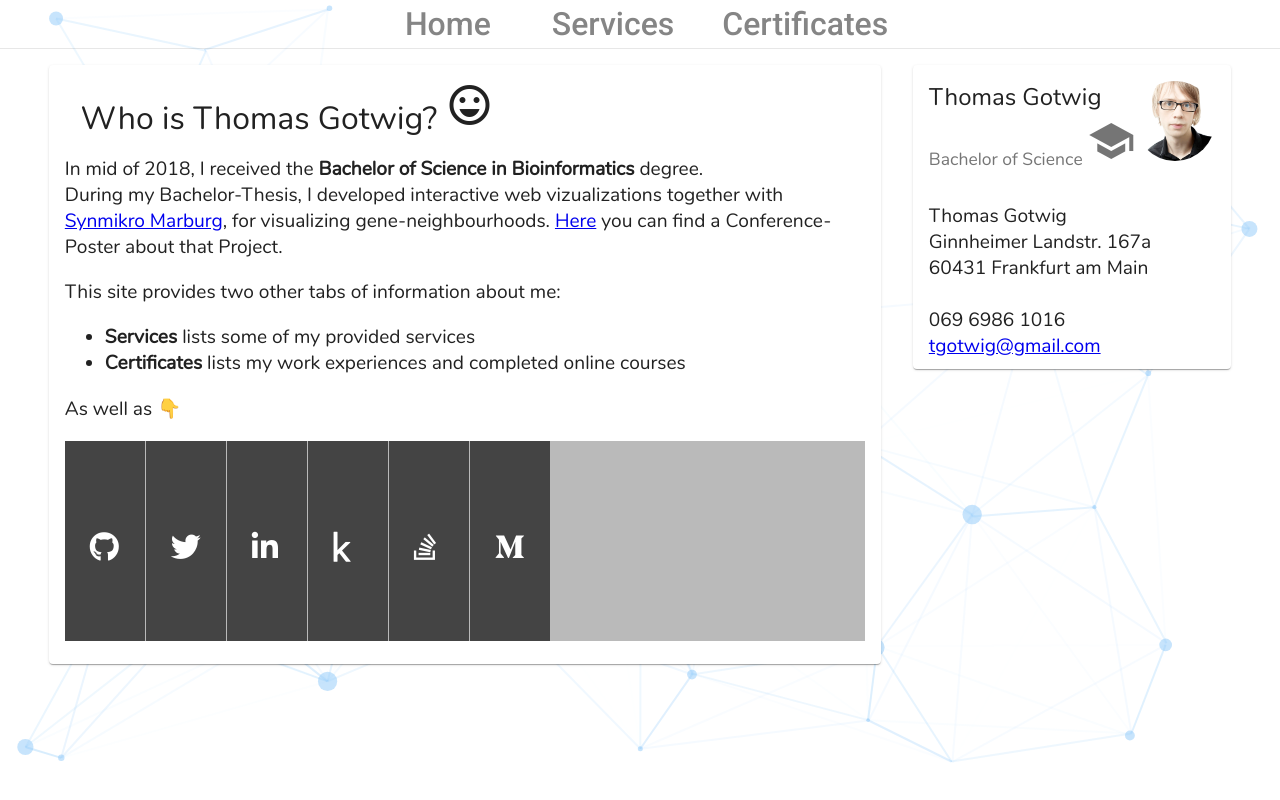
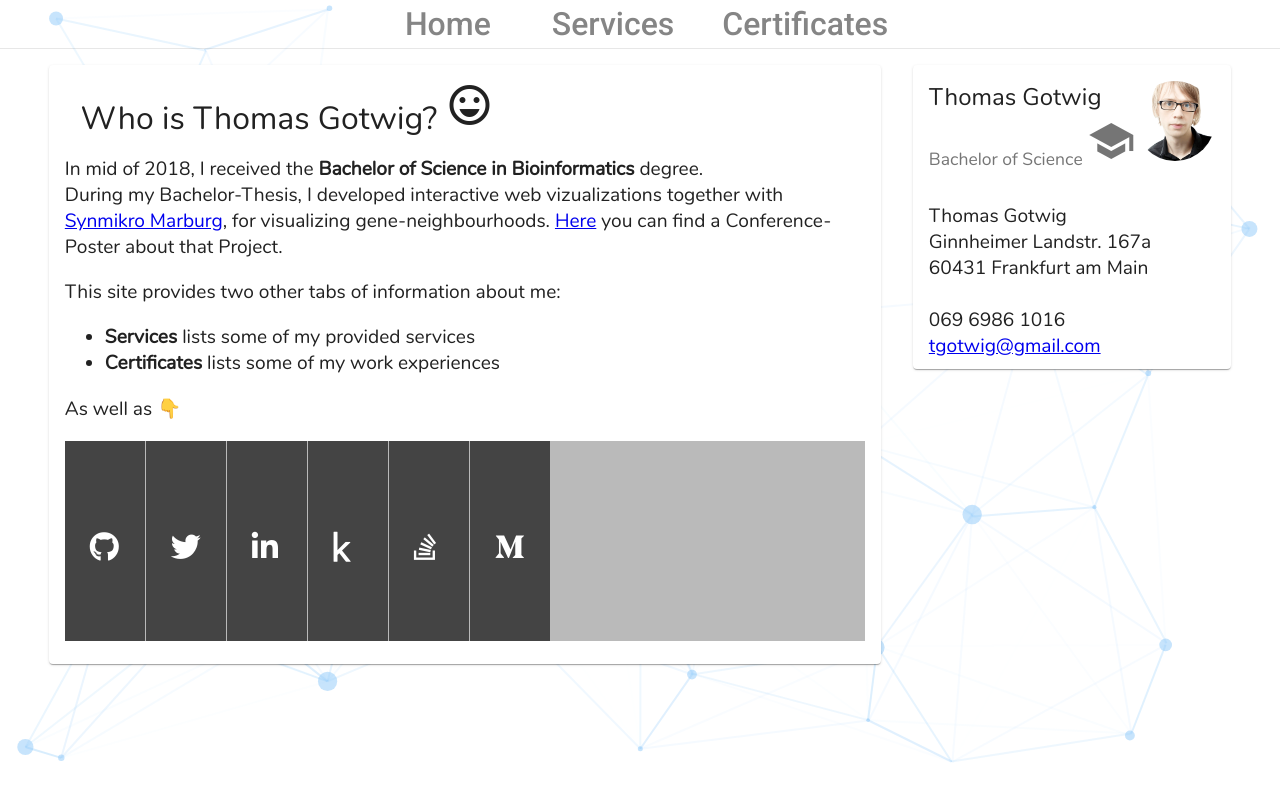
Before and after one commit to tgotwig/tgotwig, an Angular app: page /home in a window 1280 px wide. Built offline with nearby package versions, Linux system fonts and the light colour scheme.

Commit message:
Change introduction-text for certificates-tab

```diff
--- a/src/app/components/home/home.component.html
+++ b/src/app/components/home/home.component.html
@@ -20,10 +20,7 @@
       <p>This site provides two other tabs of information about me:</p>
       <ul>
         <li><b>Services</b> lists some of my provided services</li>
-        <li>
-          <b>Certificates</b> lists my work experiences and completed online
-          courses
-        </li>
+        <li><b>Certificates</b> lists some of my work experiences</li>
       </ul>
     </div>
 
```
